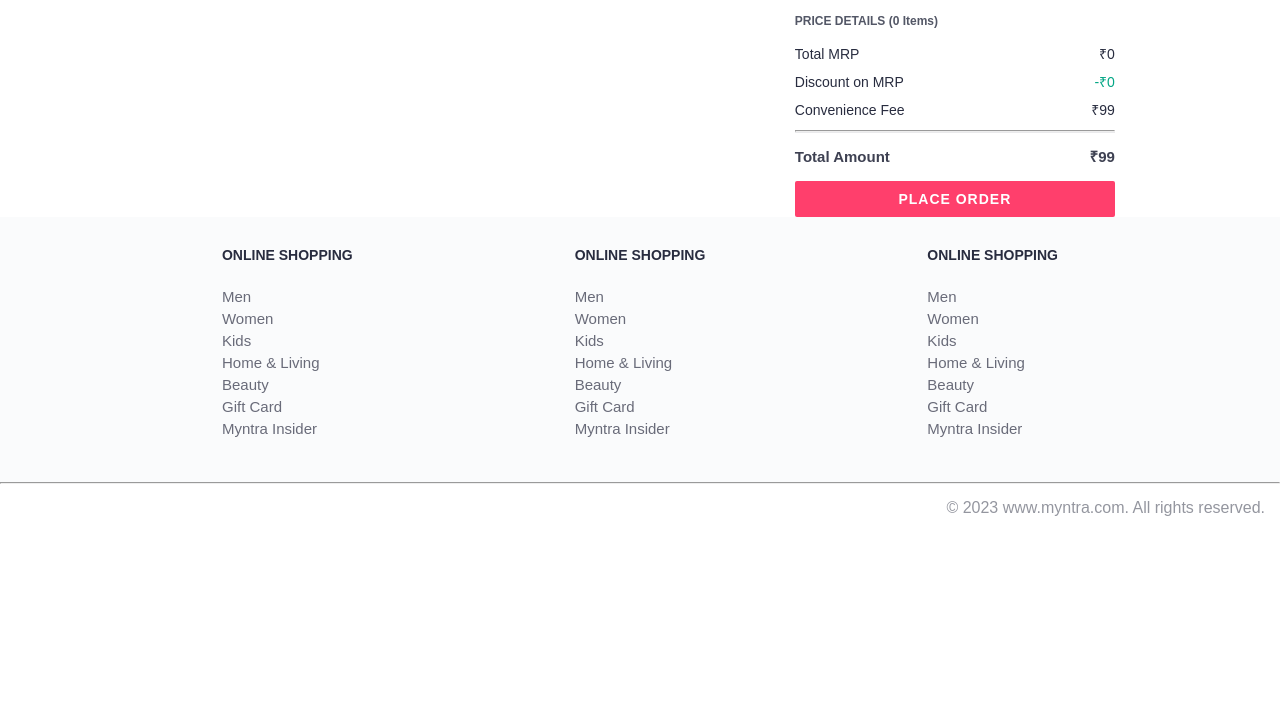
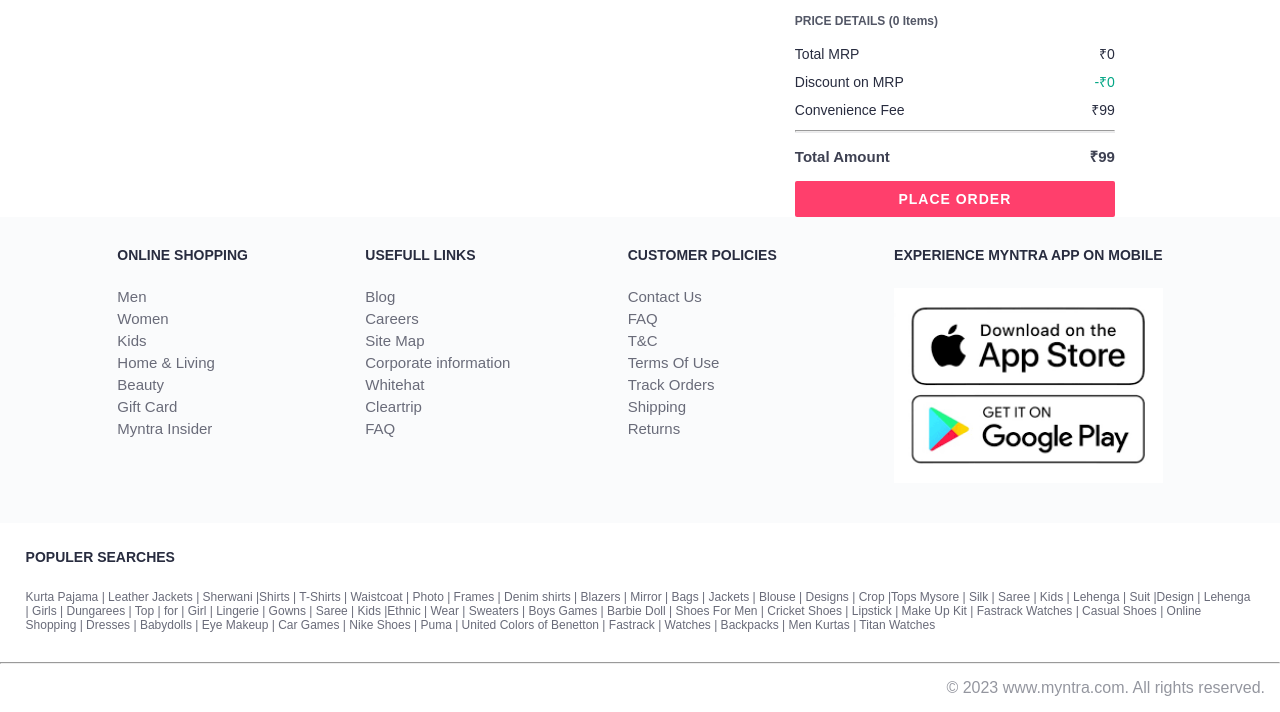
Before and after one commit to asir-op/myntra-clone, a plain HTML site: page pages/bag.html in a window 1280 px wide. Shown: the part 115-827 px from the top of the page. Before the commit the page ends 800 px from the top, so only its background shows below. Drawn offline with nearby package versions, Linux system fonts and the light colour scheme.

Commit message:
added footer in bag

```diff
--- a/pages/bag.html
+++ b/pages/bag.html
@@ -90,28 +90,37 @@
           </div>
 
           <div class="footer_column">
-                <h3>ONLINE SHOPPING</h3>
+              <h3>USEFULL LINKS</h3>
 
-                <a href="#">Men</a>
-                <a href="#">Women</a>
-                <a href="#">Kids</a>
-                <a href="#">Home & Living</a>
-                <a href="#">Beauty</a>
-                <a href="#">Gift Card</a>
-                <a href="#">Myntra Insider</a>
+              <a href="#">Blog</a>
+              <a href="#">Careers</a>
+              <a href="#">Site Map</a>
+              <a href="#">Corporate information</a>
+              <a href="#">Whitehat</a>
+              <a href="#">Cleartrip</a>
+              <a href="#">FAQ</a>
           </div>
 
           <div class="footer_column">
-                <h3>ONLINE SHOPPING</h3>
+              <h3>CUSTOMER POLICIES</h3>
 
-                <a href="#">Men</a>
-                <a href="#">Women</a>
-                <a href="#">Kids</a>
-                <a href="#">Home & Living</a>
-                <a href="#">Beauty</a>
-                <a href="#">Gift Card</a>
-                <a href="#">Myntra Insider</a>
+              <a href="#">Contact Us</a>
+              <a href="#">FAQ</a>
+              <a href="#">T&C</a>
+              <a href="#">Terms Of Use</a>
+              <a href="#">Track Orders</a>
+              <a href="#">Shipping</a>
+              <a href="#">Returns</a>
           </div>
+          <div class="footer_column">
+              <h3>EXPERIENCE MYNTRA APP ON MOBILE</h3>
+              <img src="../images/download 3.png" alt="g img">
+          </div>
+      </div>
+      <div class="populer">
+          <h3>POPULER SEARCHES</h3>
+          <!-- <HR></HR> -->
+          <P id="p_searcher">Kurta Pajama | Leather Jackets | Sherwani  |Shirts | T-Shirts | Waistcoat | Photo | Frames | Denim shirts | Blazers | Mirror | Bags | Jackets | Blouse | Designs | Crop |Tops  Mysore | Silk | Saree | Kids | Lehenga | Suit |Design | Lehenga | Girls | Dungarees | Top | for | Girl | Lingerie | Gowns | Saree | Kids |Ethnic | Wear | Sweaters | Boys Games | Barbie Doll | Shoes For Men | Cricket Shoes | Lipstick | Make Up Kit | Fastrack Watches | Casual Shoes | Online Shopping | Dresses | Babydolls | Eye Makeup | Car Games | Nike Shoes | Puma | United Colors of Benetton | Fastrack | Watches | Backpacks | Men Kurtas | Titan Watches </P>
       </div>
       <hr>
 
```
Lines whose indentation alone changed are shown as unchanged.
